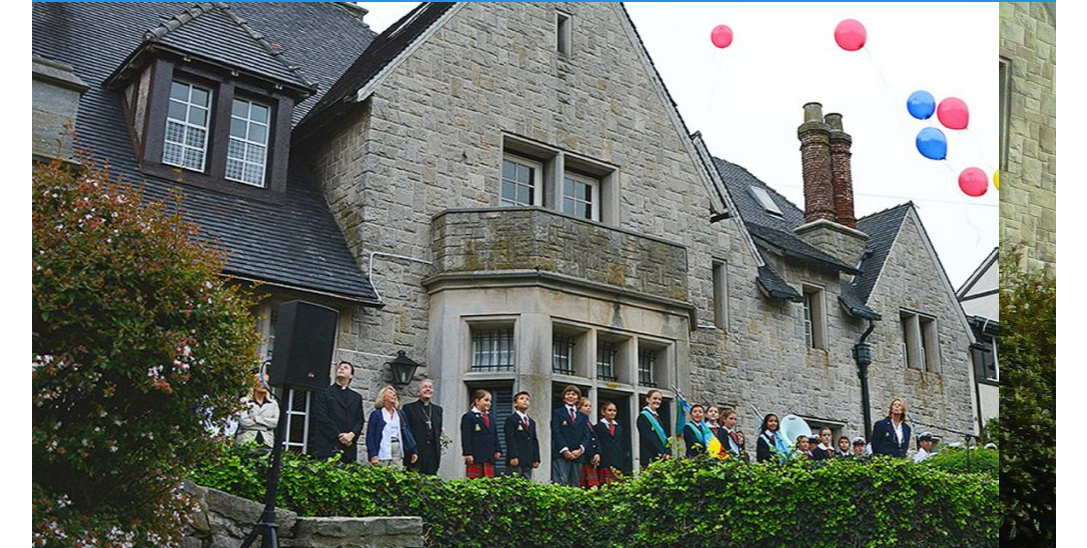
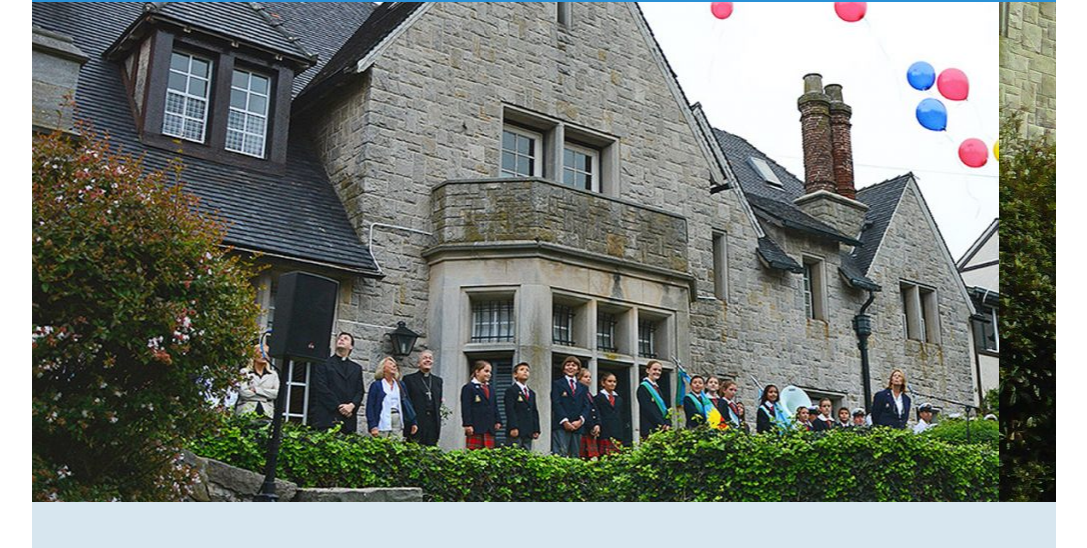
Before and after one commit to LorenzaSpecioso/DesarrolloWeb-1, a plain HTML site: page index.html in a window 1280 px wide. Shown: the part 82-630 px from the top of the page, without its empty margins (96-1183 px from the left). Drawn offline with nearby package versions, Linux system fonts and the light colour scheme; some icons are missing.

Commit message:
Agregando Boostrap a todas mis páginas

```diff
--- a/estilos/styles.css
+++ b/estilos/styles.css
@@ -149,6 +149,11 @@ main {
 }
 
 /* INDEX - MAIN */
+
+.carousel-item img {
+    height: 500px;
+    object-fit: cover;
+}
 
 .section1 {
     background-color:   #d7e6ef;
```
Also changed, not shown: paginas/historia.html (+1 -1 lines).
